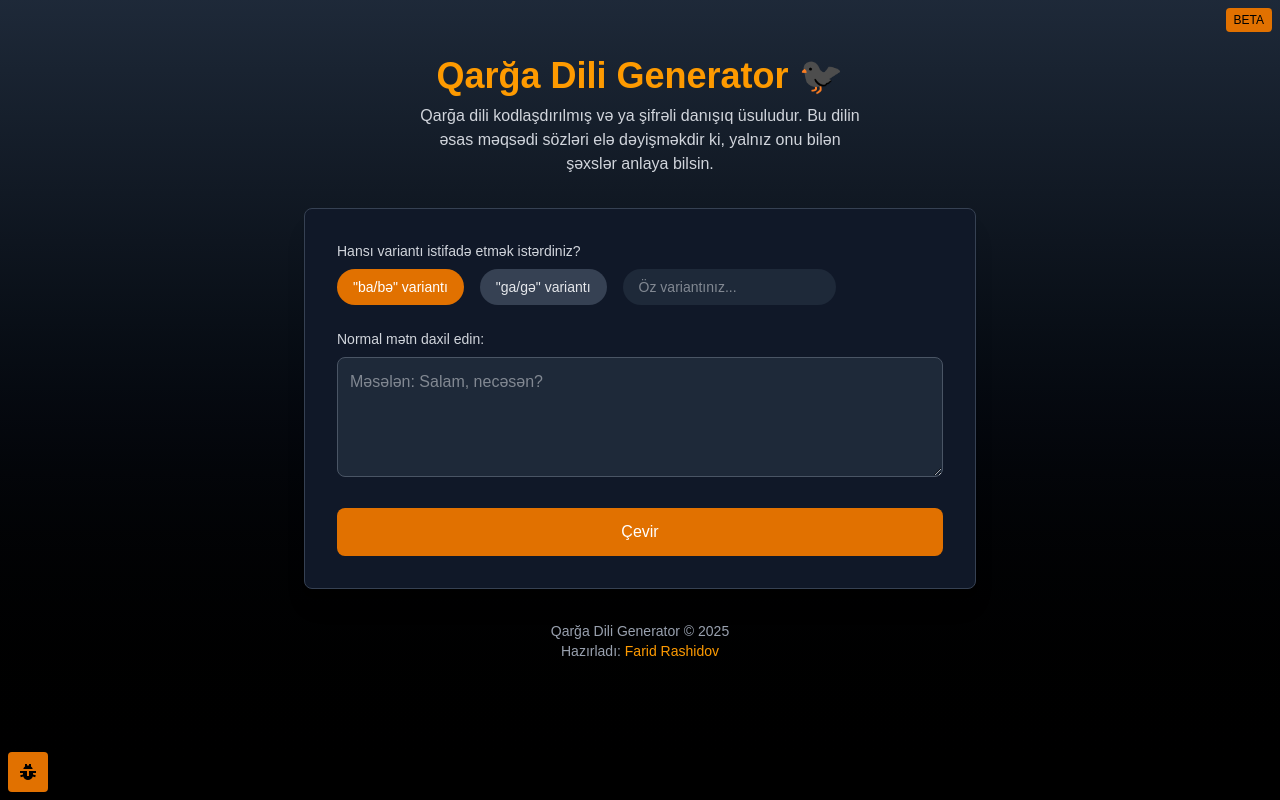
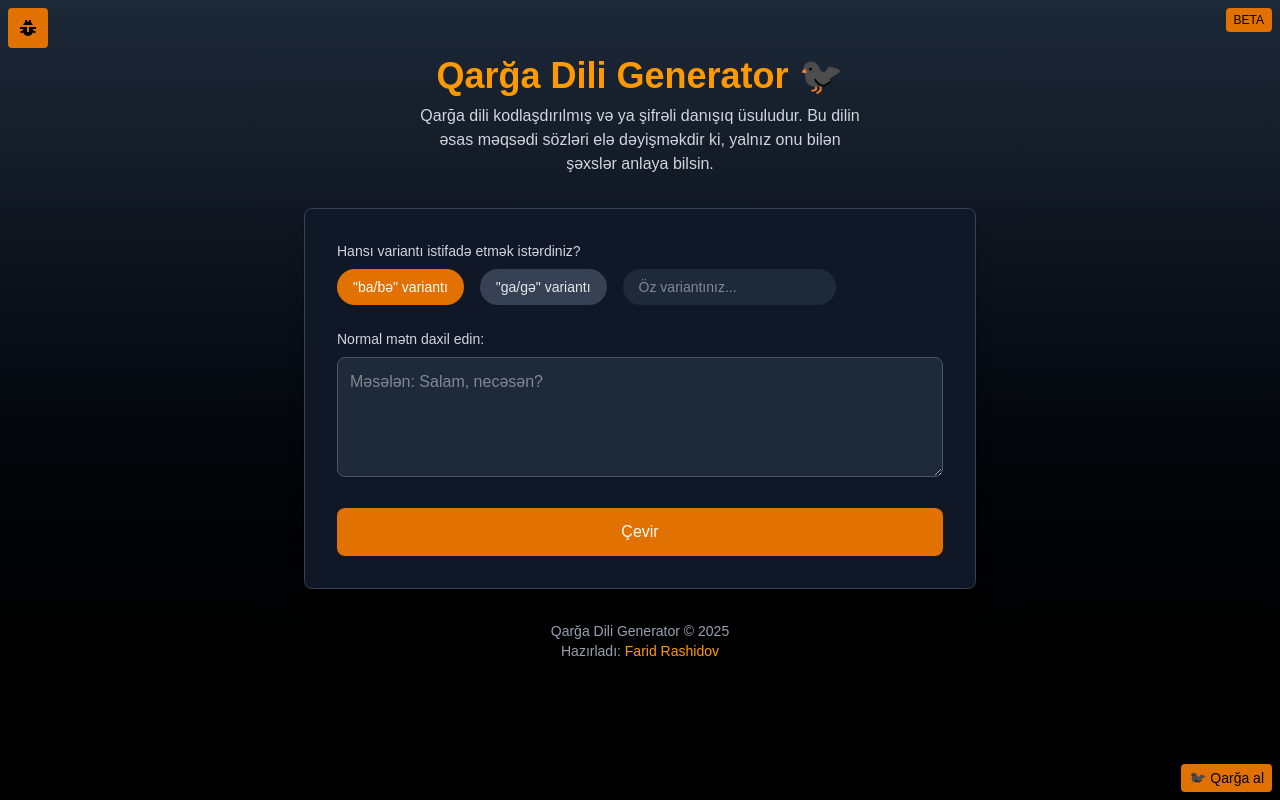
Before and after one commit to imrashidov/qarga-dili-generator, a Next.js app: page / in a window 1280 px wide. Built offline with nearby package versions, Linux system fonts and the light colour scheme.

Commit message:
Add: Buy me a coffee button

```diff
--- /dev/null
+++ b/app/components/BuyMeACoffee.tsx
@@ -0,0 +1,16 @@
+import Link from "next/link";
+
+const BuyMeACoffee = () => {
+  return (
+    <Link
+      href="https://www.buymeacoffee.com/imrashidov"
+      target="_blank"
+      rel="noopener noreferrer"
+      className="text-black hover:text-black dark:text-black dark:hover:text-black text-sm font-medium fixed bottom-2 right-2 bg-amber-600 dark:bg-amber-400 px-2 py-1 rounded-sm flex items-center justify-center"
+    >
+      🐦‍⬛ Qarğa al
+    </Link>
+  );
+};
+
+export default BuyMeACoffee;
--- a/app/page.tsx
+++ b/app/page.tsx
@@ -1,8 +1,9 @@
 "use client";
 
 import { useState } from "react";
+import Link from "next/link";
+import BuyMeACoffee from "./components/BuyMeACoffee";
 import BugIcon from "@/public/images/bug.svg";
-import Link from "next/link";
 export default function Home() {
   const [inputText, setInputText] = useState("");
   const [outputText, setOutputText] = useState("");
@@ -92,10 +93,11 @@ export default function Home() {
         <Link
           href="https://github.com/imrashidov/qarga-dili-generator/issues"
           target="_blank"
-          className="w-10 h-10 fixed bottom-2 left-2 bg-amber-600 dark:bg-amber-400 px-2 py-1 rounded-sm flex items-center justify-center"
+          className="w-10 h-10 fixed top-2 left-2 bg-amber-600 dark:bg-amber-400 px-2 py-1 rounded-sm flex items-center justify-center"
         >
           <BugIcon className="w-4 h-4" />
         </Link>
+        <BuyMeACoffee />
       </header>
 
       <main className="w-full max-w-2xl bg-gray-900 dark:bg-black rounded-lg shadow-xl p-6 md:p-8 border border-gray-700">
```
